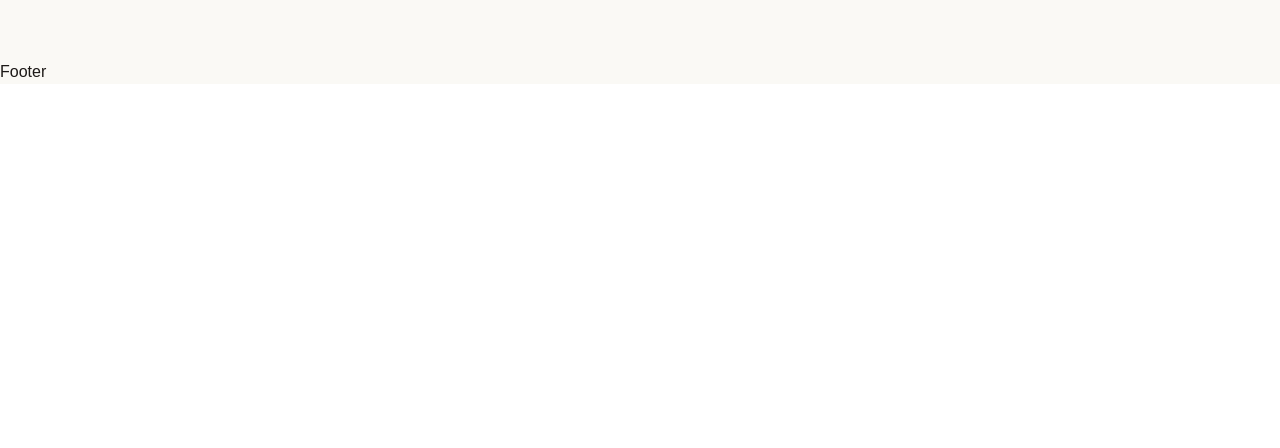
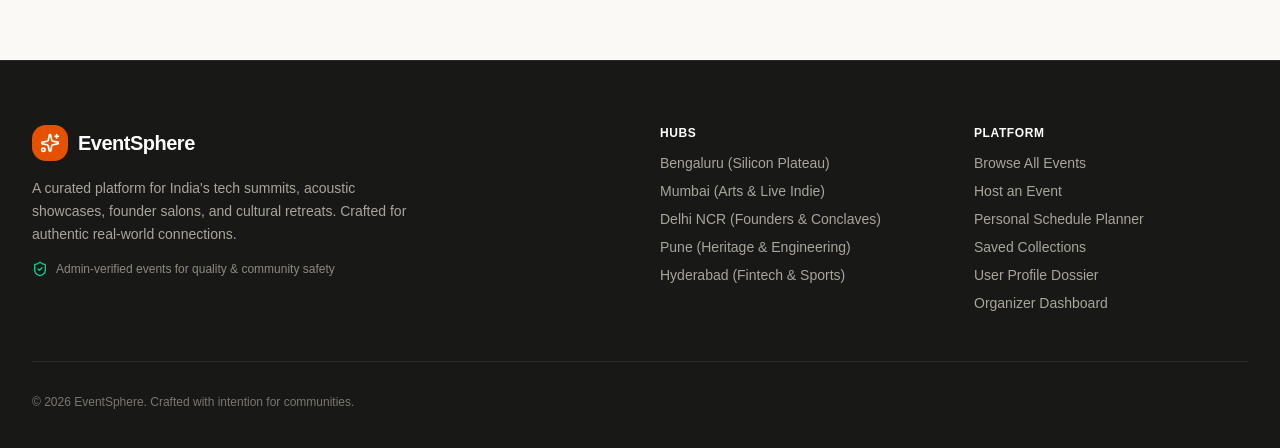
Before and after one commit to deepak1345che-sys/EventSphere, a React (Vite) app: page / in a window 1280 px wide. Shown: the part 1178-1626 px from the top of the page. Before the commit the page ends 1262 px from the top, so only its background shows below. Built offline with nearby package versions, Linux system fonts and the light colour scheme; no server answers.

Commit message:
Footer done

```diff
--- a/src/components/Footer.jsx
+++ b/src/components/Footer.jsx
@@ -1,9 +1,146 @@
-import React from 'react'
+import React from "react";
+import { Link } from "react-router";
+import { Sparkles, ShieldCheck } from "lucide-react";
 
-function Footer() {
+export function Footer() {
   return (
-    <div>Footer</div>
-  )
+    <footer className="bg-[#181816] text-[#E5E3DC] pt-16 pb-12 border-t border-[#2B2A27]">
+      <div className="max-w-7xl mx-auto px-4 sm:px-6 lg:px-8">
+        <div className="grid grid-cols-1 md:grid-cols-2 lg:grid-cols-4 gap-10 pb-12 border-b border-[#2C2B27]">
+          <div className="lg:col-span-2 space-y-4">
+            <Link to="/" className="flex items-center gap-2.5">
+              <div className="w-9 h-9 rounded-xl bg-[#E65100] flex items-center justify-center text-white">
+                <Sparkles className="w-5 h-5" />
+              </div>
+              <span className="font-bold text-xl text-white tracking-tight">
+                EventSphere
+              </span>
+            </Link>
+            <p className="text-sm text-[#A8A59C] max-w-sm leading-relaxed">
+              A curated platform for India's tech summits, acoustic showcases,
+              founder salons, and cultural retreats. Crafted for authentic
+              real-world connections.
+            </p>
+            <div className="flex items-center gap-2 text-xs text-[#8C8980]">
+              <ShieldCheck className="w-4 h-4 text-emerald-400" />
+              <span>Admin-verified events for quality & community safety</span>
+            </div>
+          </div>
+
+          <div className="space-y-3">
+            <p className="text-xs font-bold uppercase tracking-wider text-white">
+              Hubs
+            </p>
+            <ul className="space-y-2 text-sm text-[#A8A59C]">
+              <li>
+                <Link
+                  to="/explore?city=Bengaluru"
+                  className="hover:text-white transition-colors"
+                >
+                  Bengaluru (Silicon Plateau)
+                </Link>
+              </li>
+              <li>
+                <Link
+                  to="/explore?city=Mumbai"
+                  className="hover:text-white transition-colors"
+                >
+                  Mumbai (Arts & Live Indie)
+                </Link>
+              </li>
+              <li>
+                <Link
+                  to="/explore?city=Delhi NCR"
+                  className="hover:text-white transition-colors"
+                >
+                  Delhi NCR (Founders & Conclaves)
+                </Link>
+              </li>
+              <li>
+                <Link
+                  to="/explore?city=Pune"
+                  className="hover:text-white transition-colors"
+                >
+                  Pune (Heritage & Engineering)
+                </Link>
+              </li>
+              <li>
+                <Link
+                  to="/explore?city=Hyderabad"
+                  className="hover:text-white transition-colors"
+                >
+                  Hyderabad (Fintech & Sports)
+                </Link>
+              </li>
+            </ul>
+          </div>
+
+          <div className="space-y-3">
+            <p className="text-xs font-bold uppercase tracking-wider text-white">
+              Platform
+            </p>
+            <ul className="space-y-2 text-sm text-[#A8A59C]">
+              <li>
+                <Link
+                  to="/explore"
+                  className="hover:text-white transition-colors"
+                >
+                  Browse All Events
+                </Link>
+              </li>
+              <li>
+                <Link
+                  to="/create-event"
+                  className="hover:text-white transition-colors"
+                >
+                  Host an Event
+                </Link>
+              </li>
+              <li>
+                <Link
+                  to="/schedule"
+                  className="hover:text-white transition-colors"
+                >
+                  Personal Schedule Planner
+                </Link>
+              </li>
+              <li>
+                <Link
+                  to="/favorites"
+                  className="hover:text-white transition-colors"
+                >
+                  Saved Collections
+                </Link>
+              </li>
+              <li>
+                <Link
+                  to="/profile"
+                  className="hover:text-white transition-colors"
+                >
+                  User Profile Dossier
+                </Link>
+              </li>
+              <li>
+                <Link
+                  to="/dashboard"
+                  className="hover:text-white transition-colors"
+                >
+                  Organizer Dashboard
+                </Link>
+              </li>
+            </ul>
+          </div>
+        </div>
+
+        <div className="pt-8 flex flex-col sm:flex-row items-center justify-between text-xs text-[#7A776F] gap-4">
+          <p>
+            © {new Date().getFullYear()} EventSphere. Crafted with intention for
+            communities.
+          </p>
+        </div>
+      </div>
+    </footer>
+  );
 }
 
-export default Footer
+export default Footer;
```
